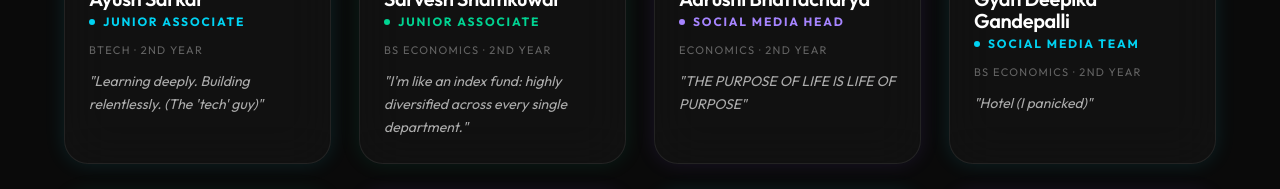
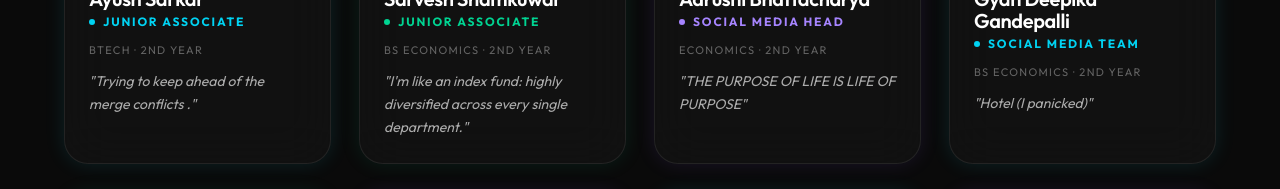
Before and after one commit to Darth-Meghraj/ecell-iiser-bhopal, a Next.js app: page /team in a window 1280 px wide. Shown: the part 1712-1901 px from the top of the page. Built offline with nearby package versions, Linux system fonts and the light colour scheme.

Commit message:
Added the Team's Page

```diff
--- a/app/team/page.tsx
+++ b/app/team/page.tsx
@@ -48,7 +48,7 @@ const team = [
     image: "/team/ayush.jpg",
     role: "Junior Associate",
     department: "BTech · 2nd Year",
-    bio: "Learning deeply. Building relentlessly. (The 'tech' guy)",
+    bio: "Trying to keep ahead of the merge conflicts .",
     color: "cyan",
     socials: {
       linkedin: "https://www.linkedin.com/in/ayush-sarkar-04b7b5371",
```
